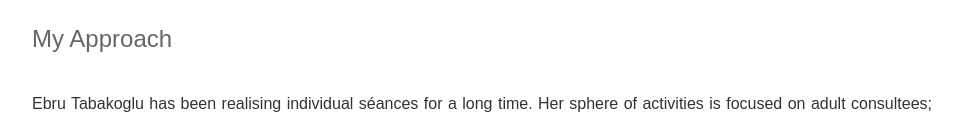
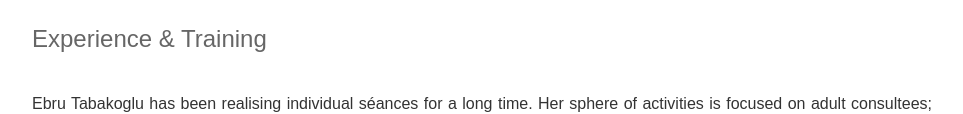
Before and after one commit to smtabakoglu/ebrusite, a plain HTML site: page index.html in a window 1280 px wide. Shown: the part 187-301 px from the top of the page, without its empty margins (158-1121 px from the left). Drawn offline with Linux system fonts and the light colour scheme.

Commit message:
title change

```diff
--- a/index.html
+++ b/index.html
@@ -57,7 +57,7 @@
 
   <div class="container">
     <h1>About Ebru</h1>
-    <h2>My Approach</h2>
+    <h2>Experience & Training</h2>
 
     <p>
       Ebru Tabakoglu has been realising individual séances for a long time. Her sphere of activities is focused on adult consultees; mild anxiety cases, life changing specific incidents affected individuals (marriage, divorce, child bearing, career changes, monetary problems, etc.) As a holder of Master of Arts Degree in Applied Psychology, Mrs. Tabakoglu is officially entitled to deal with these cases. Besides, her numerous certificates as well as her other Master of Arts Degree in Educational Sciences also assist her in her services giving them the required academic framework.
```
